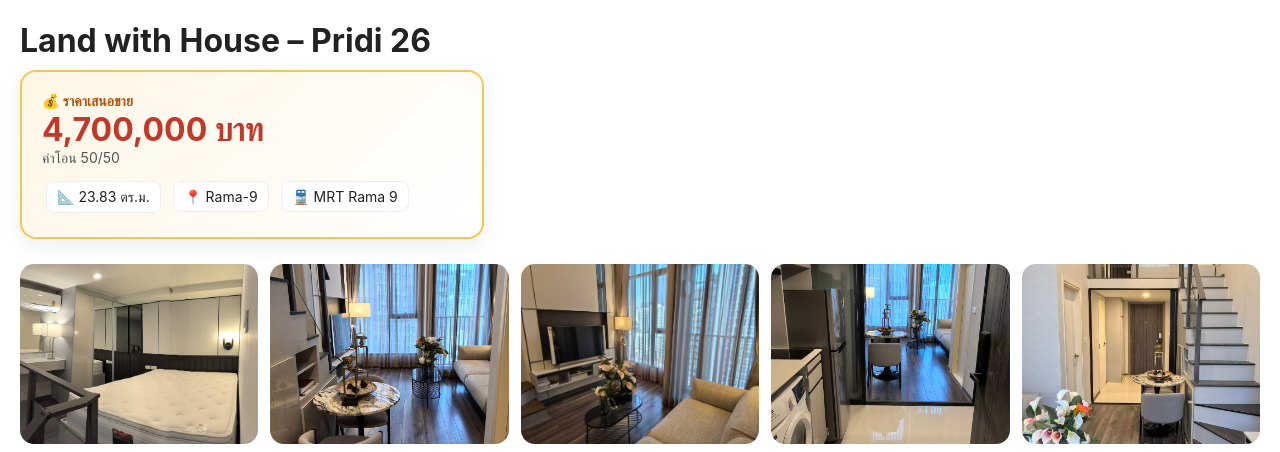
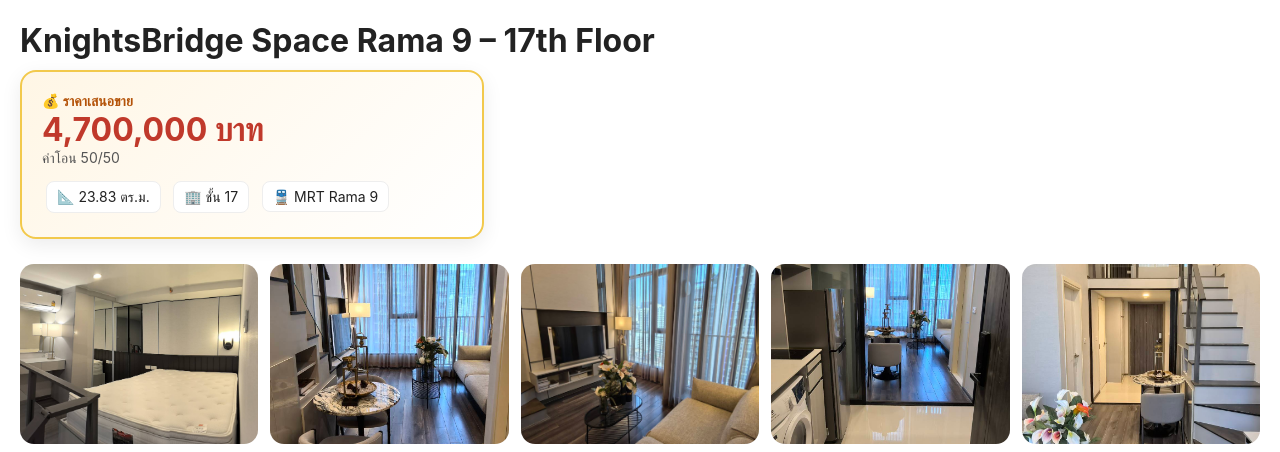
Before and after one commit to Olayaspire/KnightsBridge-Space-Rama-9-17th-floor-Room-533-237, a plain HTML site: page index.html in a window 1280 px wide. Shown: the top 452 px of the page. Drawn offline with Linux system fonts and the light colour scheme.

Commit message:
Update index.html

```diff
--- a/index.html
+++ b/index.html
@@ -3,7 +3,7 @@
 <head>
 <meta charset="UTF-8">
 <meta name="viewport" content="width=device-width, initial-scale=1.0">
-<title>KnightsBridge-Space-Rama-9</title>
+<title>KnightsBridge Space Rama 9 | 17th Floor</title>
 
 <style>
 body {
@@ -129,7 +129,7 @@ h1 {
 
 <body>
 
-<h1>Land with House – Pridi 26</h1>
+<h1>KnightsBridge Space Rama 9 – 17th Floor</h1>
 
 <section class="price-box">
   <div class="price-tag">💰 ราคาเสนอขาย</div>
@@ -137,7 +137,7 @@ h1 {
   <div class="price-sub">ค่าโอน 50/50</div>
   <div class="price-info">
     <span>📐 23.83 ตร.ม.</span>
-    <span>📍 Rama-9</span>
+    <span>🏢 ชั้น 17</span>
     <span>🚆 MRT Rama 9</span>
   </div>
 </section>
@@ -152,7 +152,7 @@ h1 {
 
 <div class="map">
   <iframe
-    src="https://www.google.com/maps?q=Rama9%2026&output=embed"
+    src="https://www.google.com/maps?q=KnightsBridge%20Space%20Rama%209&output=embed"
     width="100%"
     height="350"
     style="border:0;"
```
